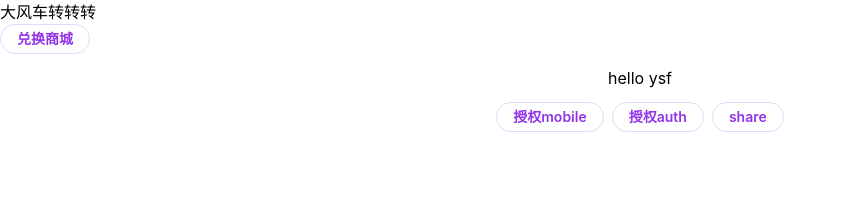
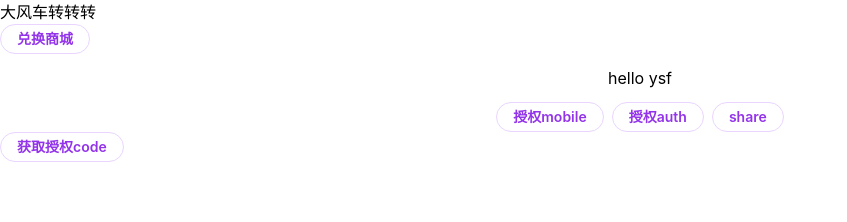
Before and after one commit to 1704942970/vscode, a Vue app: page / in a window 1280 px wide. Shown: the top 222 px of the page, without its empty margins (0-847 px from the left). Built offline with nearby package versions, Linux system fonts and the light colour scheme.

Commit message:
Update index.vue
增加获取授权code

```diff
--- a/src/pages/Home/index.vue
+++ b/src/pages/Home/index.vue
@@ -1,5 +1,6 @@
 <template>
   <div>大风车转转转</div>
+   <div id="code"></div>
   <button btn @click="toStore">兑换商城</button>
   <p text-center py-3>hello ysf</p>
   <section flex-c gap-2>
@@ -21,6 +22,9 @@
     />
     <button btn @click="wakeShare">share</button>
   </section>
+   <section>
+   <button btn @click="getAuthCode">获取授权code</button>
+   </section>
 </template>
 
 <script setup lang="ts">
@@ -34,6 +38,18 @@
     });
   }
 
+ function getAuthCode(){
+    upsdk.pluginReady(function(){
+        upsdk.appletAuth({
+            success: function (data) {
+                document.getElementById("code").innerHTML = data.code
+            },
+            fail: function (error) {
+                document.getElementById("code").innerHTML = error.errmsg
+            }
+        })
+    })
+  }
   function btnClick(isSuccess: boolean, result: any) {
     console.log(result);
     if (!isSuccess) {
```
